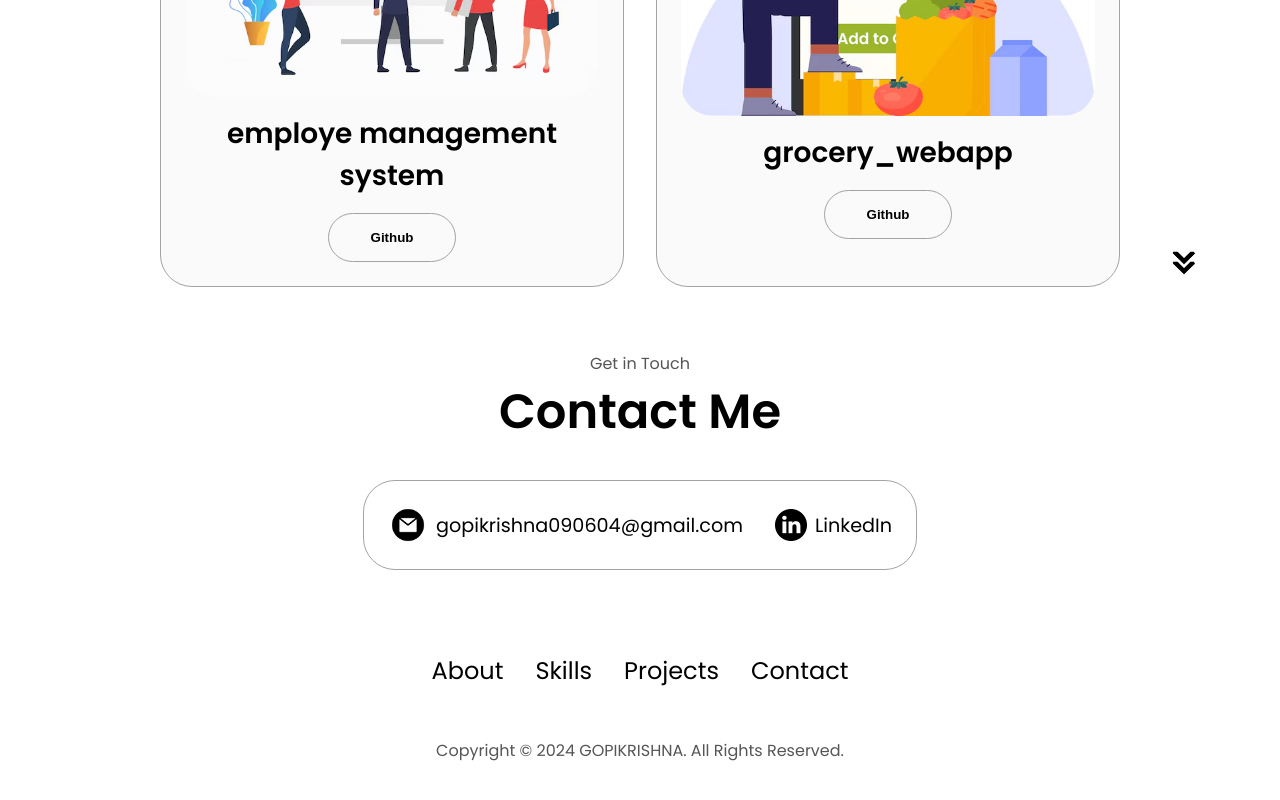
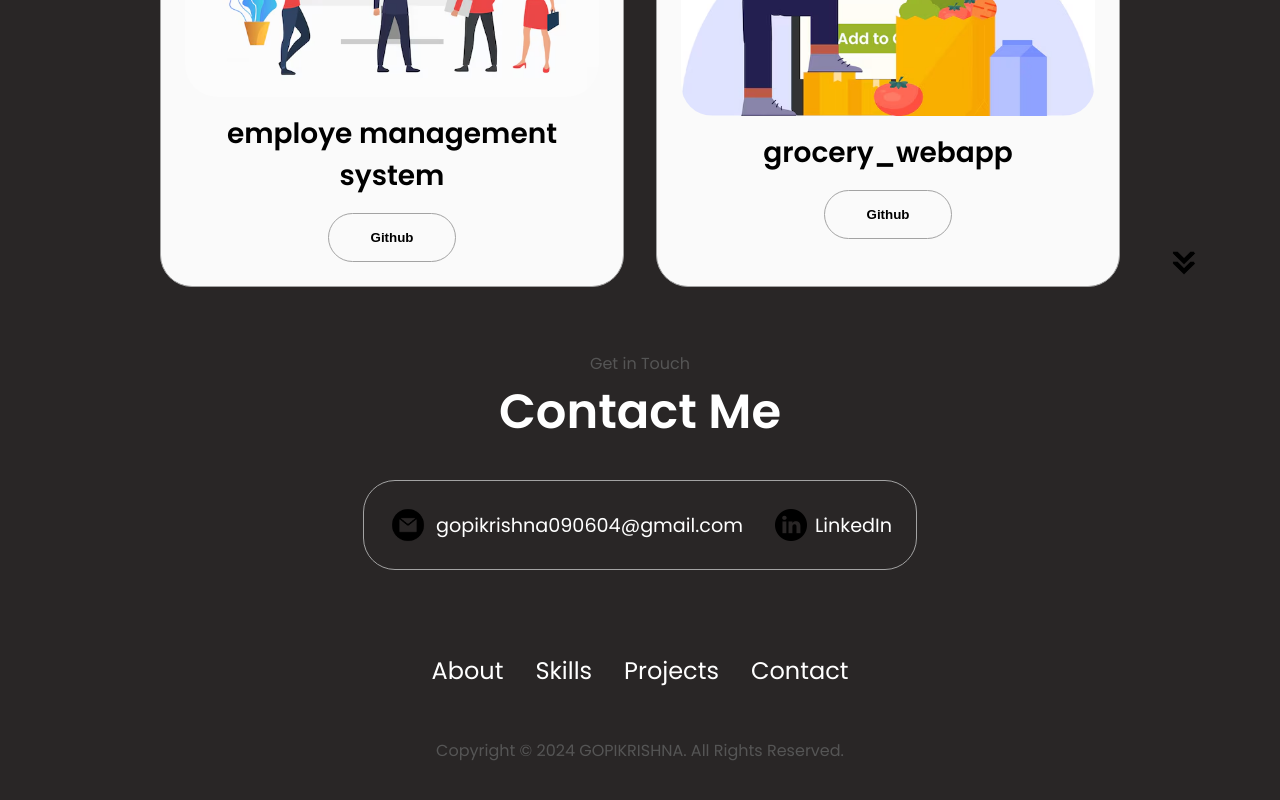
Before and after one commit to HariPrasath501/gopi-portfolio, a plain HTML site: page index.html in a window 1280 px wide. Shown: the part 2847-3647 px from the top of the page. Drawn offline with Linux system fonts and the light colour scheme.

Commit message:
fix:fixing problem

```diff
--- a/index.html
+++ b/index.html
@@ -275,7 +275,7 @@
         <div class="nav-links-container">
           <ul class="nav-links">
             <li><a href="#about">About</a></li>
-            <li><a href="#experience">Skills</a></li>
+            <li><a href="#skills">Skills</a></li>
             <li><a href="#projects">Projects</a></li>
             <li><a href="#contact">Contact</a></li>
           </ul>
--- a/style.css
+++ b/style.css
@@ -9,6 +9,9 @@
 
 body {
   font-family: "Poppins", sans-serif;
+  background-color: rgb(41, 38, 38);
+  color: white;
+
 
 }
 
@@ -18,6 +21,24 @@ html {
 
 p {
   color: rgb(85, 85, 85);
+}
+
+#skills h3{
+  color: black;
+
+}
+.about-details-container h3 {
+  color: black;
+
+}
+
+.contact-info-container a {
+  color: white;
+
+}
+.nav-links a {
+  color: white;
+
 }
 
 /* TRANSITION */
```
